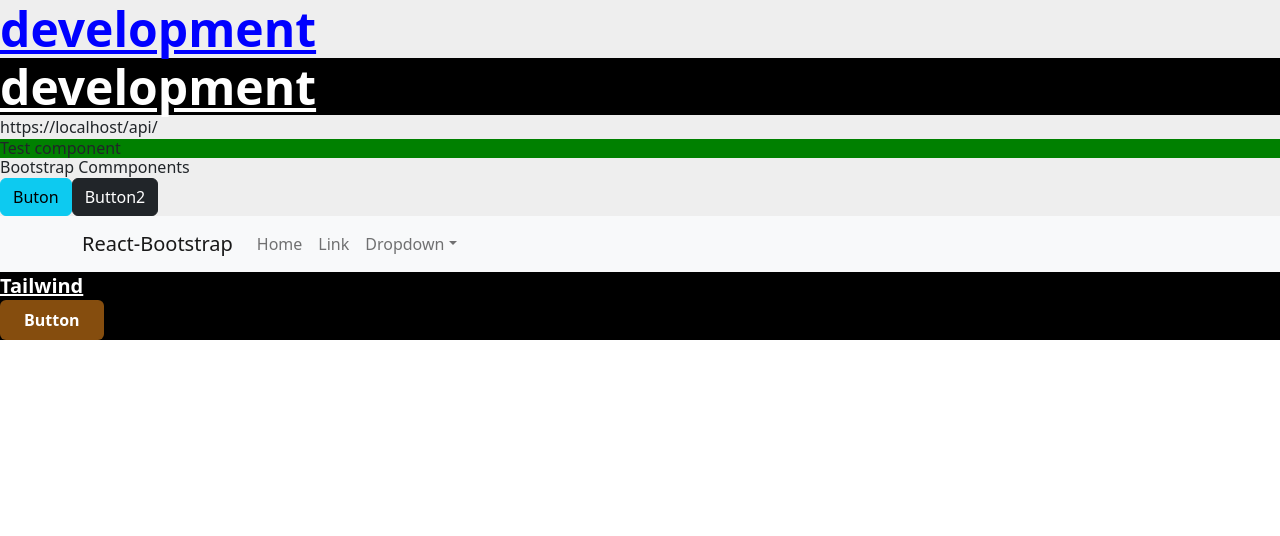
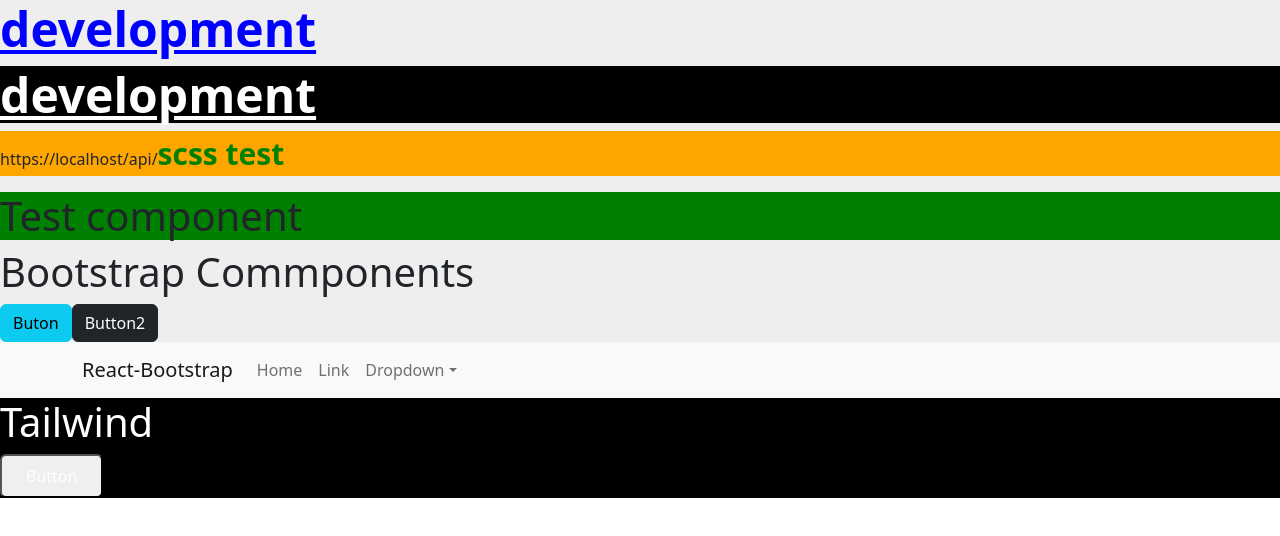
Before and after one commit to GoktugYesi/react-starter-kit, a React (Create React App) app: page / in a window 1280 px wide. Shown: the top 536 px of the page. Built offline with nearby package versions, Linux system fonts and the light colour scheme.

Commit message:
React SCSS

```diff
--- a/package.json
+++ b/package.json
@@ -11,6 +11,7 @@
     "react-bootstrap": "^2.7.2",
     "react-dom": "^18.2.0",
     "react-scripts": "5.0.1",
+    "sass": "^1.58.3",
     "styled-components": "^5.3.6",
     "web-vitals": "^2.1.4"
   },
--- a/src/App.js
+++ b/src/App.js
@@ -5,7 +5,8 @@
 import Tailwind from './Tailwind';
 
 import styles from './App.module.css';
-import './tailwind.css'
+//import './tailwind.css'
+import './style.scss'
 
 function App() {
 
@@ -17,8 +18,9 @@
     <div className={styles.App}>
       <Title>{process.env.NODE_ENV}</Title>
       <Title theme="dark">{process.env.NODE_ENV}</Title>
-      <p>
+      <p className='env'>
         {process.env.REACT_APP_API_URL}
+        <span>scss test</span>
       </p>
       {process.env.NODE_ENV === 'production' &&
       <img src="/logo192.png" alt="" />
--- /dev/null
+++ b/src/style.scss
@@ -0,0 +1,17 @@
+//npm i sass
+
+$red: red;
+$blue: blue;
+$green: green;
+$yellow: yellow;
+$orange: orange;
+
+
+.env{
+ background-color: $orange;
+ span{
+    color: $green;
+    font-size: 30px;
+    font-weight: bold;
+ }
+}
```
Also changed, not shown: 1 other file (tests, documents, lock files or other folders).
